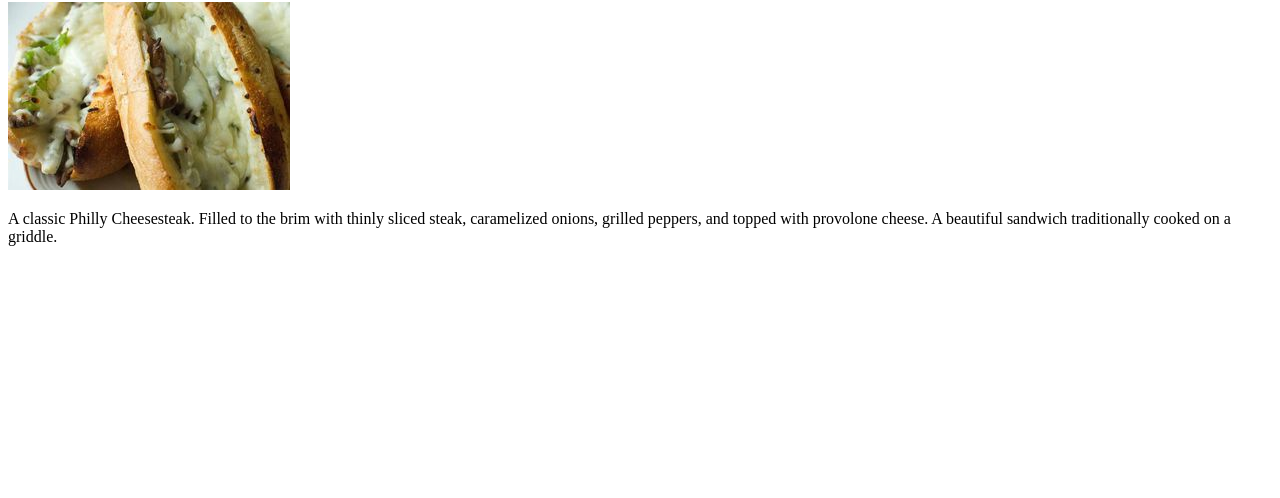
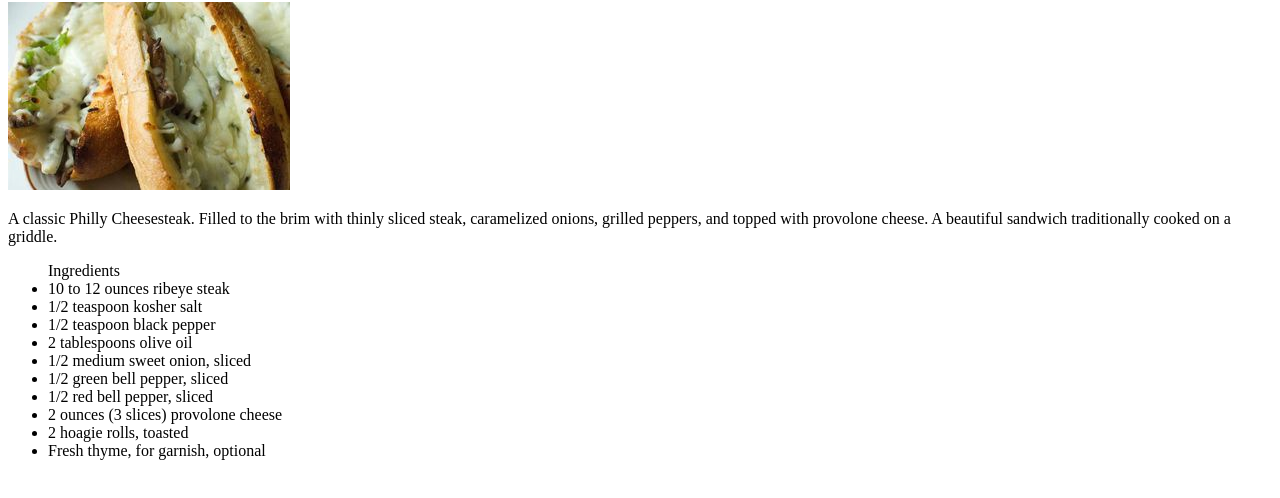
Before and after one commit to Shayan093/odin-recipes, a plain HTML site: page recipes/phillycheesesteak.html in a window 1280 px wide. Shown: the part 78-576 px from the top of the page. Drawn offline with Linux system fonts and the light colour scheme.

Commit message:
Created ingredients list

```diff
--- a/recipes/phillycheesesteak.html
+++ b/recipes/phillycheesesteak.html
@@ -13,5 +13,17 @@
         caramelized onions, grilled peppers, and topped with provolone cheese.
         A beautiful sandwich traditionally cooked on a griddle.
     </p>
+    <ul>Ingredients
+        <li>10 to 12 ounces ribeye steak</li>
+        <li>1/2 teaspoon kosher salt</li>
+        <li>1/2 teaspoon black pepper</li>
+        <li>2 tablespoons olive oil</li>
+        <li>1/2 medium sweet onion, sliced</li>
+        <li>1/2 green bell pepper, sliced</li>
+        <li>1/2 red bell pepper, sliced</li>
+        <li>2 ounces (3 slices) provolone cheese</li>
+        <li>2 hoagie rolls, toasted</li>
+        <li>Fresh thyme, for garnish, optional</li>
+    </ul>
 </body>
 </html>
```
